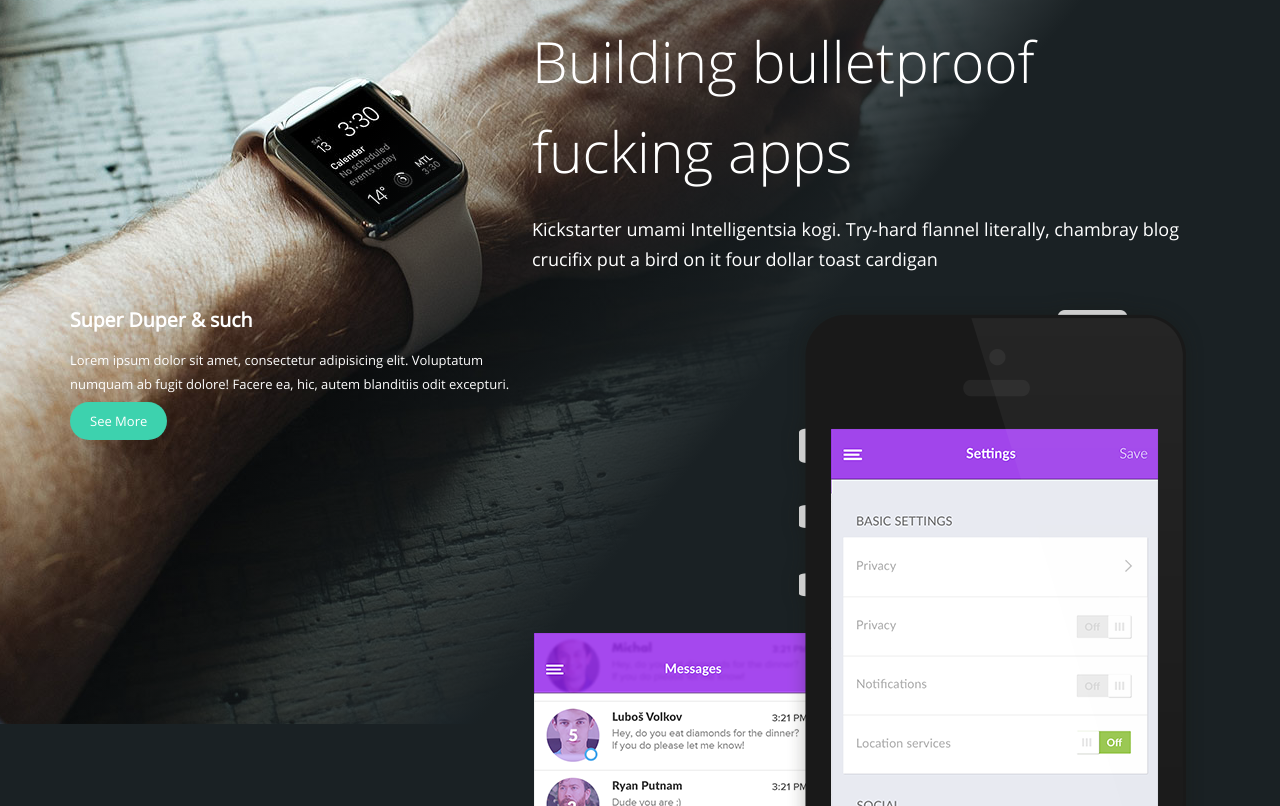
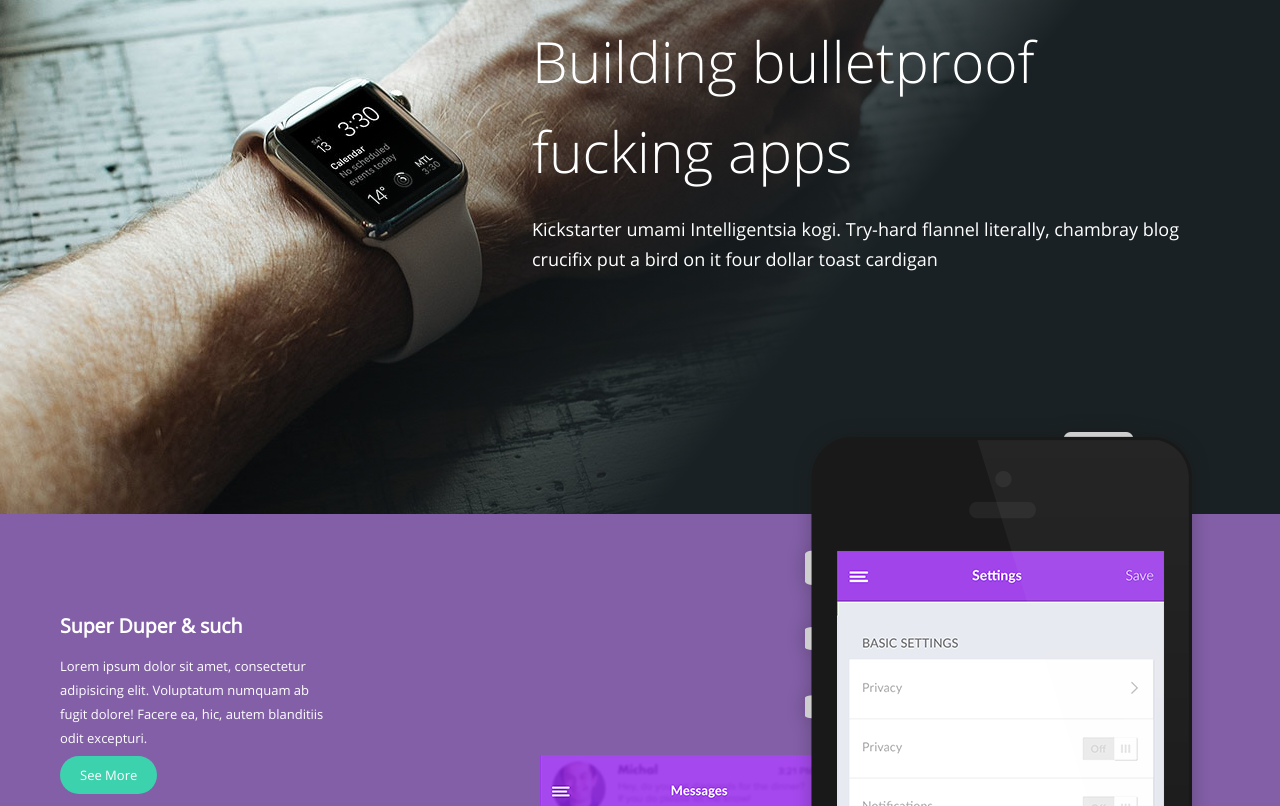
Before and after one commit to alex-bulgakov/tork, a website: page app/index.html in a window 1280 px wide. Shown: the part 146-952 px from the top of the page. Drawn offline with Linux system fonts and the light colour scheme; files whose address does not match are found by name.

Commit message:
work with slider

```diff
--- a/app/index.html
+++ b/app/index.html
@@ -97,14 +97,13 @@
 							</div>
 						</div>
 					</div>
+				</div>
 
+				<div class="slider">
+					<div class="container">
 						<div class="row">
-						<div class="col-md-20">
-							<div class="slider">
-
-								<div class="col-md-8">
-									<div class="slider__text">
-										<h2>Super Duper & such</h2>
+							<div class="col-md-5">
+								<div class="slider__text"> <h2>Super Duper & such</h2>
 									<p>
 										Lorem ipsum dolor sit amet, consectetur adipisicing elit. Voluptatum numquam ab fugit dolore! Facere ea, hic, autem blanditiis odit excepturi.
 									</p>
@@ -112,9 +111,9 @@
 								</div>
 							</div>
 
-								<div class="col-md-12">
+							<div class="col-md-15">
 								<div class="slider__img">
-										<img src="img/slider__img.png" alt="slider image">
+									<img src="img/slider__img.png" alt="slider image" width="670" height=>
 								</div>
 							</div>
 
@@ -122,9 +121,7 @@
 					</div>
 				</div>
 
-				</div>
 
-			</div>
 
 				</header>
 
--- a/sass/header.sass
+++ b/sass/header.sass
@@ -87,8 +87,22 @@ h1
 			border-color: white !important
 
 .site-title
+	margin-bottom: 240px
 	h1
 		margin-bottom: 0
 	p
 		font-size: 18px
 		line-height: 30px
+		margin-bottom: 0
+
+.slider
+	position: relative
+	background-color: $accent-color
+	padding-top: 100px
+	padding-bottom: 210px
+	h2
+		margin-top: 0
+	img
+		position: absolute
+		top: -200px
+		right: 20px
--- a/sass/main.sass
+++ b/sass/main.sass
@@ -50,6 +50,11 @@ body textarea:required:valid
 	&:active
 		background-color: $accent-color-2
 
+.clearfix::after
+	content: ""
+	display: table
+	clear: both
+
 
 //ALWAYS END
 @import "media"
```
Also changed, not shown: app/css/header.min.css, app/css/main.min.css. Lines whose indentation alone changed are shown as unchanged.
